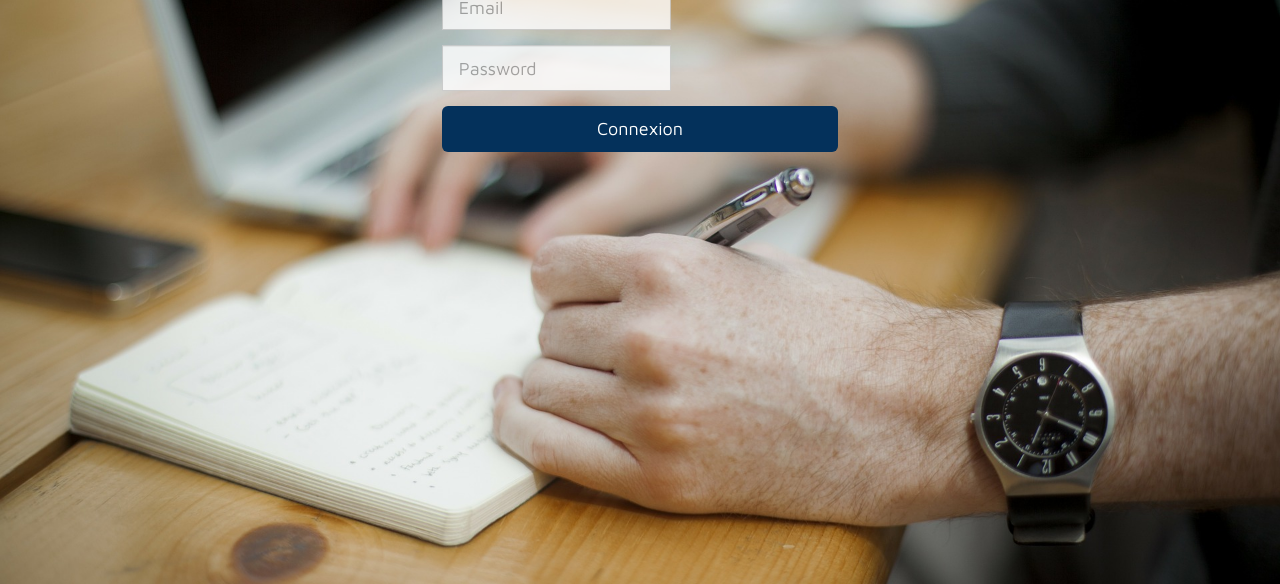
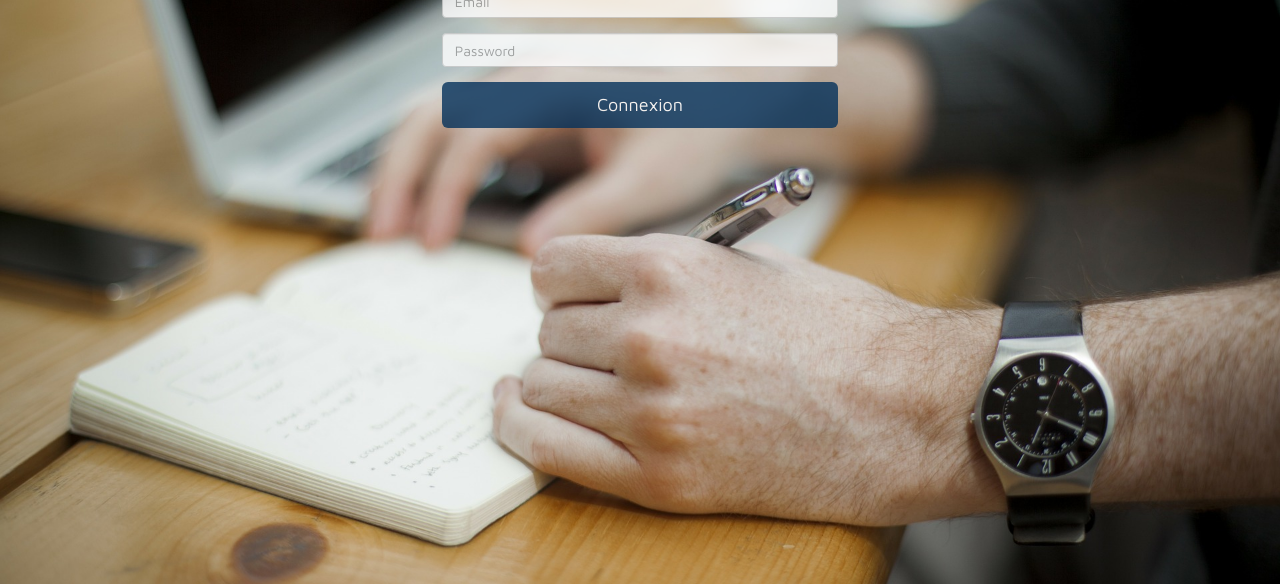
Before and after one commit to rowit/AMCompanion.Website, a plain HTML site: page index.html at #!/login in a window 1280 px wide. Shown: the part 216-800 px from the top of the page. Drawn offline with Linux system fonts and the light colour scheme.

Commit message:
Change a little the login page

```diff
--- a/css/app.css
+++ b/css/app.css
@@ -14,11 +14,6 @@ html, body
 input
 {
     font-family: 'Maven Pro', sans-serif !important;
-}
-
-.input-group
-{
-    opacity: 0.8;
 }
 
 #main-container
@@ -39,6 +34,11 @@ input
 
 #logo
 {
+}
+
+#loginModal .form-group
+{
+    opacity: 0.8;
 }
 
 #loginModal .row
@@ -67,6 +67,7 @@ input
     #loginModal
     {
         background: url("../img/login-background-mobile.jpg");
+        background-size: cover;
     }
 
     #logo
--- a/partials/login.html
+++ b/partials/login.html
@@ -16,14 +16,10 @@
     <div class="row">
         <form class=" col-lg-4 col-lg-push-4 col-xs-10 col-xs-push-1 center-block" ng-submit="login()">
             <div class="form-group">
-                <div class="input-group input-group-lg">
                     <input type="email" class="form-control" placeholder="Email" ng-model="credidentials.email">
-                </div>
             </div>
             <div class="form-group">
-                <div class="input-group input-group-lg">
                     <input type="password" class="form-control" placeholder="Password" ng-model="credidentials.password">
-                </div>
             </div>
             <div class="form-group">
                 <input type="submit" class="btn btn-steria btn-lg btn-block" value="Connexion"/>
```
